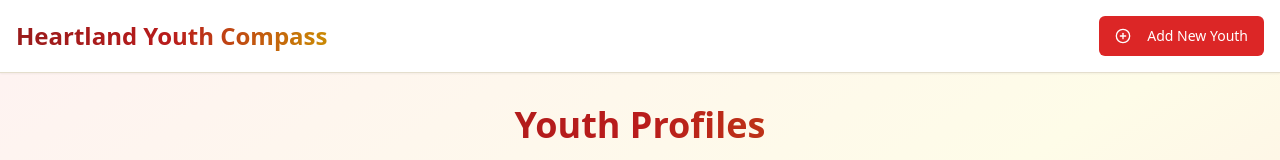
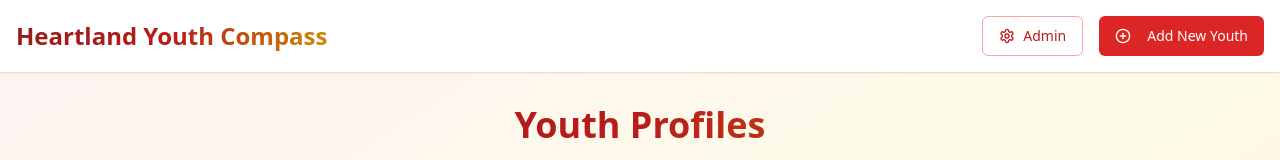
Before and after one commit to Strongman1380/Heartland-Care-Compass, a React (Vite) app: page /profiles in a window 1280 px wide. Shown: the top 160 px of the page. Built offline with nearby package versions, Linux system fonts and the light colour scheme; no server answers; the database is empty.

Commit message:
Fix: Admin tab not visible
The admin tab is not visible on the dashboard or any other page. This commit ensures the admin tab is displayed correctly.

```diff
--- a/src/pages/Dashboard.tsx
+++ b/src/pages/Dashboard.tsx
@@ -3,9 +3,11 @@ import { useState } from "react";
 import { Header } from "@/components/layout/Header";
 import { YouthDashboard } from "@/components/dashboard/YouthDashboard";
 import { YouthSelector } from "@/components/common/YouthSelector";
+import { RapidPlacementAssessment } from "@/components/assessment/RapidPlacementAssessment";
 
 const Dashboard = () => {
   const [selectedYouthId, setSelectedYouthId] = useState<string | undefined>(undefined);
+  const [showAdmin, setShowAdmin] = useState(false);
 
   const handleYouthSelect = (youthId: string) => {
     setSelectedYouthId(youthId);
@@ -13,8 +15,18 @@ const Dashboard = () => {
 
   return (
     <div className="min-h-screen bg-gradient-to-br from-red-50 via-yellow-50 to-red-100">
-      <Header />
+      <Header
+        showAdmin={showAdmin}
+        onAdminToggle={() => {
+          setShowAdmin(!showAdmin);
+          setSelectedYouthId(undefined);
+        }}
+      />
       <main className="container mx-auto px-4 py-8">
+        {showAdmin ? (
+          <RapidPlacementAssessment />
+        ) : (
+          <>
             <div className="text-center mb-8">
               <h1 className="text-4xl font-bold bg-gradient-to-r from-red-800 via-red-700 to-yellow-600 bg-clip-text text-transparent mb-4">
                 Dashboard
@@ -30,6 +42,8 @@ const Dashboard = () => {
             ) : (
               <YouthDashboard youthId={selectedYouthId} />
             )}
+          </>
+        )}
       </main>
     </div>
   );
--- a/src/pages/Profiles.tsx
+++ b/src/pages/Profiles.tsx
@@ -3,6 +3,7 @@ import { useState, useEffect } from "react";
 import { Header } from "@/components/layout/Header";
 import { YouthProfile } from "@/components/youth/YouthProfile";
 import { YouthProfilesTable } from "@/components/youth/YouthProfilesTable";
+import { RapidPlacementAssessment } from "@/components/assessment/RapidPlacementAssessment";
 import { supabase } from "@/integrations/supabase/client";
 import { mapYouthFromSupabase, type Youth } from "@/types/app-types";
 
@@ -10,6 +11,7 @@ const Profiles = () => {
   const [selectedYouth, setSelectedYouth] = useState<Youth | null>(null);
   const [youths, setYouths] = useState<Youth[]>([]);
   const [loading, setLoading] = useState(true);
+  const [showAdmin, setShowAdmin] = useState(false);
 
   const fetchYouths = async () => {
     try {
@@ -59,8 +61,18 @@ const Profiles = () => {
 
   return (
     <div className="min-h-screen bg-gradient-to-br from-red-50 via-yellow-50 to-red-100">
-      <Header />
+      <Header
+        showAdmin={showAdmin}
+        onAdminToggle={() => {
+          setShowAdmin(!showAdmin);
+          setSelectedYouth(null);
+        }}
+      />
       <main className="container mx-auto px-4 py-8">
+        {showAdmin ? (
+          <RapidPlacementAssessment />
+        ) : (
+          <>
             <div className="text-center mb-8">
               <h1 className="text-4xl font-bold bg-gradient-to-r from-red-800 via-red-700 to-yellow-600 bg-clip-text text-transparent mb-4">
                 Youth Profiles
@@ -82,6 +94,8 @@ const Profiles = () => {
                 onYouthUpdated={handleYouthUpdated}
               />
             )}
+          </>
+        )}
       </main>
     </div>
   );
```
Lines whose indentation alone changed are shown as unchanged.
